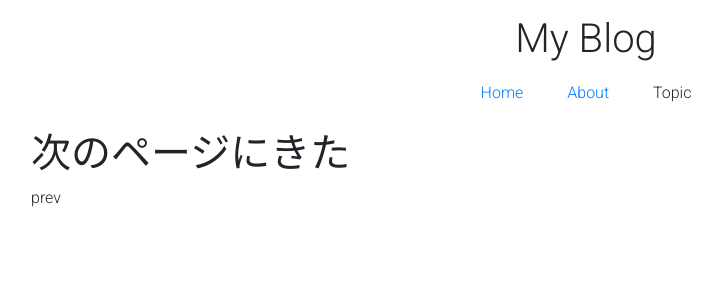
After one commit to waradev/myblog, a Flask app: page /prev/ in a window 1280 px wide. The commit adds this page. Shown: the top 300 px of the page, without its empty margins (54-776 px from the left). Run offline with Flask 2, Linux system fonts and the light colour scheme; some libraries are stand-ins or nearby versions.

Commit message:
prev.html added

```diff
--- a/app.py
+++ b/app.py
@@ -9,5 +9,10 @@ def index():
     # htmlを表示
     return render_template('index.html', title=title)
 
+@app.route('/prev/')
+def prev():
+    title = "prev"
+    return render_template('prev.html', title=title)
+
 if __name__ == '__main__':
     app.run()
--- a/templates/layout.html
+++ b/templates/layout.html
@@ -49,7 +49,7 @@
 					<li class="nav-list-item">
 						<a href="#">Home</a>
 					</li>
-					<li class="nav-list-item">About</li>
+					<li class="nav-list-item"><a href="/prev/">About</a></li>
 					<li class="nav-list-item">Topic</li>
 				</ul>
 			</header>
--- /dev/null
+++ b/templates/prev.html
@@ -0,0 +1,8 @@
+{%- extends "layout.html" %} {%- block content %}
+<div class="container">
+	<div class="main">
+		<h1>次のページにきた</h1>
+	</div>
+	<div class="side"><p>prev</p></div>
+</div>
+{%- endblock %}
```
